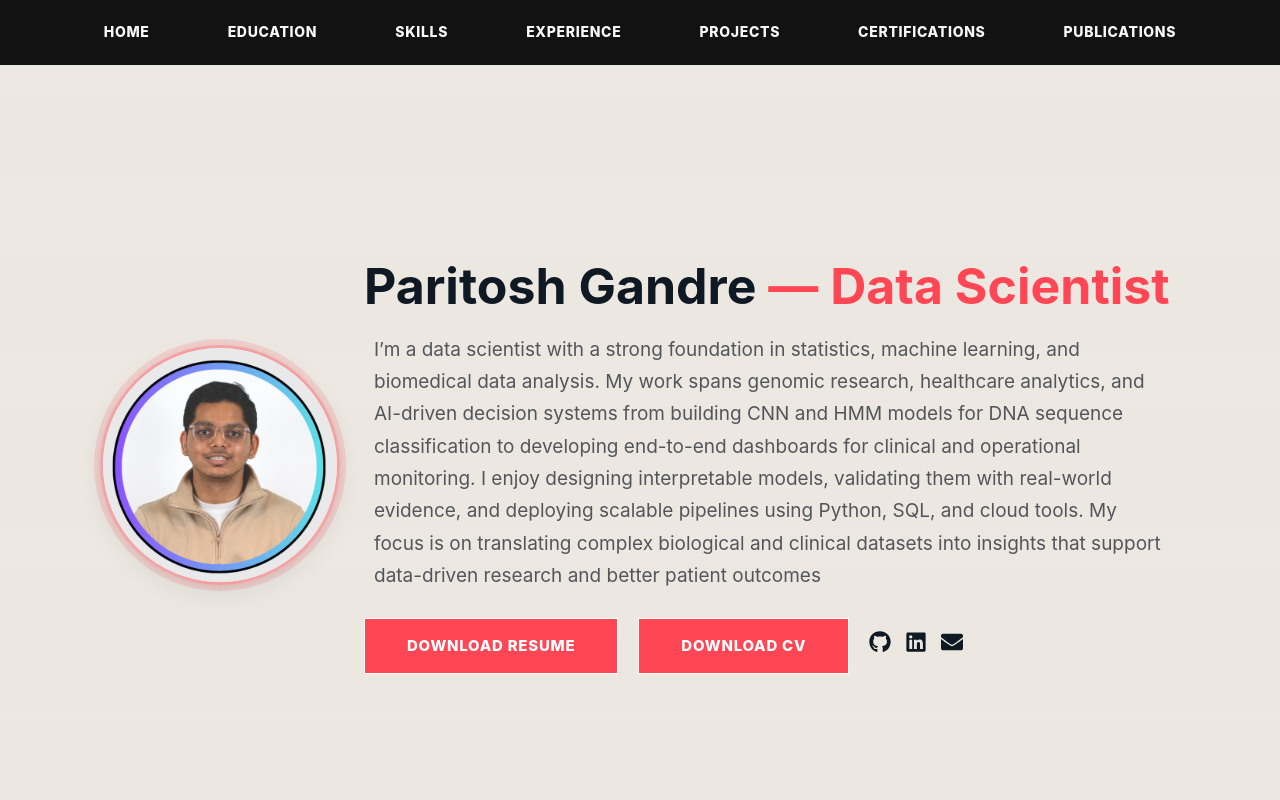
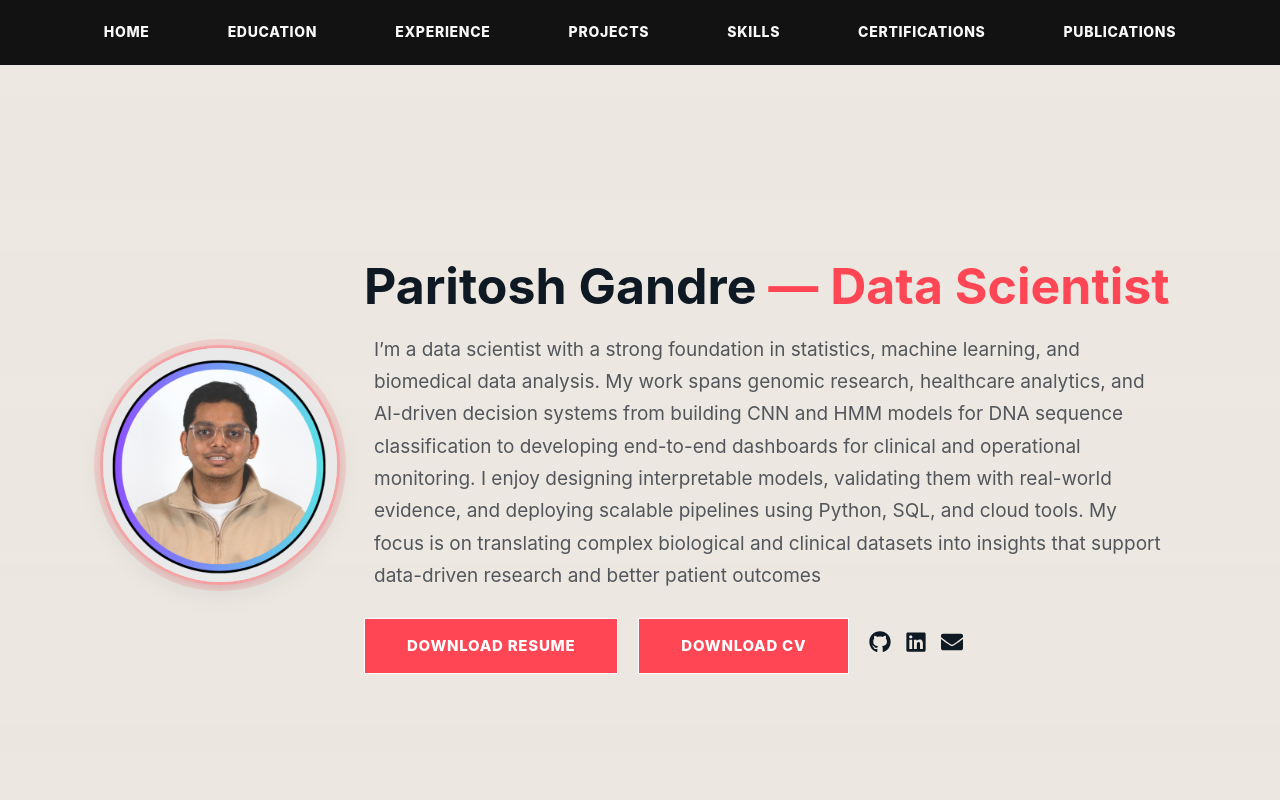
Before and after one commit to paritosh100/Portfolio-react, a React (Vite) app: page / in a window 1280 px wide. Shown: the top 800 px of the page. Built offline with nearby package versions, Linux system fonts and the light colour scheme.

Commit message:
re-order nav

```diff
--- a/src/data.js
+++ b/src/data.js
@@ -251,9 +251,11 @@ export const nav = [
   { id: "home", label: "Home" },
 //   { id: "about", label: "About" },
   { id: "education", label: "Education" },
-  { id: "skills", label: "Skills" },
   { id: "experience", label: "Experience" },
   { id: "projects", label: "Projects" },
+  { id: "skills", label: "Skills" },
+
+
   {id: 'certifications',label:'Certifications'},
   { id: "publications", label: "Publications" },
 //   { id: "footer", label: "Contact" }
```
